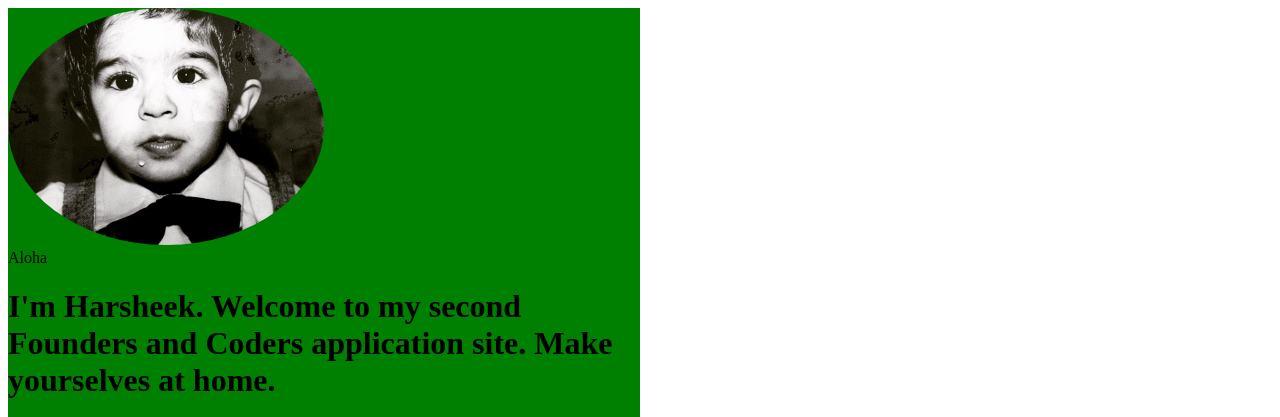
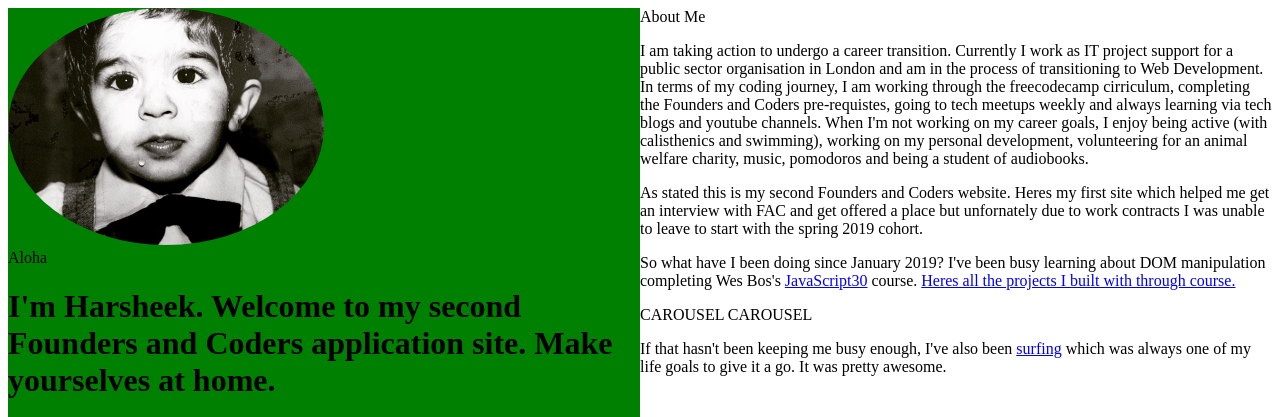
Before and after one commit to HThanki/FAC-application2, a plain HTML site: page index.html in a window 1280 px wide. Shown: the top 417 px of the page. Drawn offline with Linux system fonts and the light colour scheme.

Commit message:
update copy added to index.html

```diff
--- a/index.html
+++ b/index.html
@@ -33,6 +33,30 @@
             </div>
         </div>
 
-    <div class="right"></div>
+    <div class="right">
+            <div class="container-main">
+                    <div class="main__container-about">
+
+                        <div class="main__tag">About Me</div>
+                        <p class="main__copy">
+                                I am taking action to undergo a career transition. Currently I work as IT project support for a public sector organisation in London and am in the process of transitioning to Web Development.
+
+                                In terms of my coding journey, I am working through the freecodecamp cirriculum, completing the Founders and Coders pre-requistes, going to tech meetups weekly and always learning via tech blogs and youtube channels.
+
+                                When I'm not working on my career goals, I enjoy being active (with calisthenics and swimming), working on my personal development, volunteering for an animal welfare charity, music, pomodoros and being a student of audiobooks.
+                        </p>
+
+                    <p>
+                        As stated this is my second Founders and Coders website. Heres my first site which helped me get an interview with FAC and get offered a place but unfornately due to work contracts I was unable to leave to start with the spring 2019 cohort.
+                    </p>
+
+                    <p>So what have I been doing since January 2019? I've been busy learning about DOM manipulation completing Wes Bos's <a href="https://javascript30.com/">JavaScript30</a> course. <a href="https://hthanki.github.io/js30/"> Heres all the projects I built with through course.</a>
+                    </p>
+                    CAROUSEL CAROUSEL
+                    <p>If that hasn't been keeping me busy enough, I've also been <a href="http://gph.is/2EHo8or" target="_blank">surfing</a> which was always one of my life goals to give it a go. It was pretty awesome.</p>
+                </div>
+            </div>
+
+    </div>
 </body>
 </html>
```
